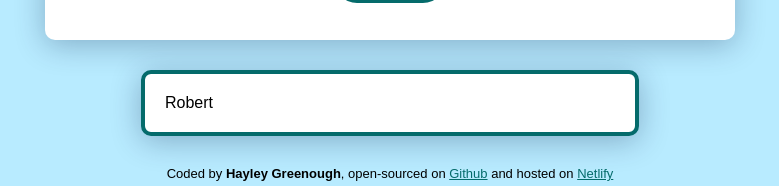
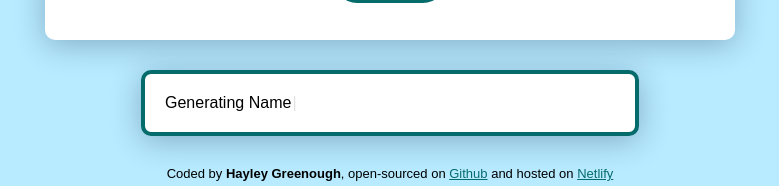
Before and after one commit to greenough-h/AI-pet-name-generator, a plain HTML site: page index.html in a window 1280 px wide. Both pictures are taken after typing "Sample" into the empty fields and a click on the input 640 px from the left and 382 px from the top of the page. Shown: the part 404-590 px from the top of the page, without its empty margins (250-1029 px from the left). Drawn offline with nearby package versions, Linux system fonts and the light colour scheme; no server answers.

Commit message:
Added UX features

```diff
--- a/index.html
+++ b/index.html
@@ -37,17 +37,14 @@
         </form>
     </div>
 
-
-    <div class="pet-name">
-        Robert
-    </div>
-
+    <div class="pet-name hidden"></div>
 
     <footer>
         Coded by <strong>Hayley Greenough</strong>, open-sourced on <a
             href="https://github.com/greenough-h/AI-pet-name-generator">Github</a> and hosted on <a
             href="https://rolypoly-petnames.netlify.app/">Netlify</a>
     </footer>
+
     <script src="src/index.js"></script>
 </body>
 
--- a/src/index.js
+++ b/src/index.js
@@ -10,6 +10,14 @@ function generateName(event) {
   let apiURL = `https://api.shecodes.io/ai/v1/generate?prompt=${prompt}&context=${context}&key=${apiKey}`;
 
   axios.get(apiURL).then(displayPetName);
+
+  let nameDisplayElement = document.querySelector(".pet-name");
+  nameDisplayElement.classList.remove("hidden");
+  new Typewriter(".pet-name", {
+    strings: "Generating Name",
+    autoStart: true,
+    delay: 1,
+  });
 }
 
 function displayPetName(response) {
```
Also changed, not shown: src/style.css (+5 -6 lines).
